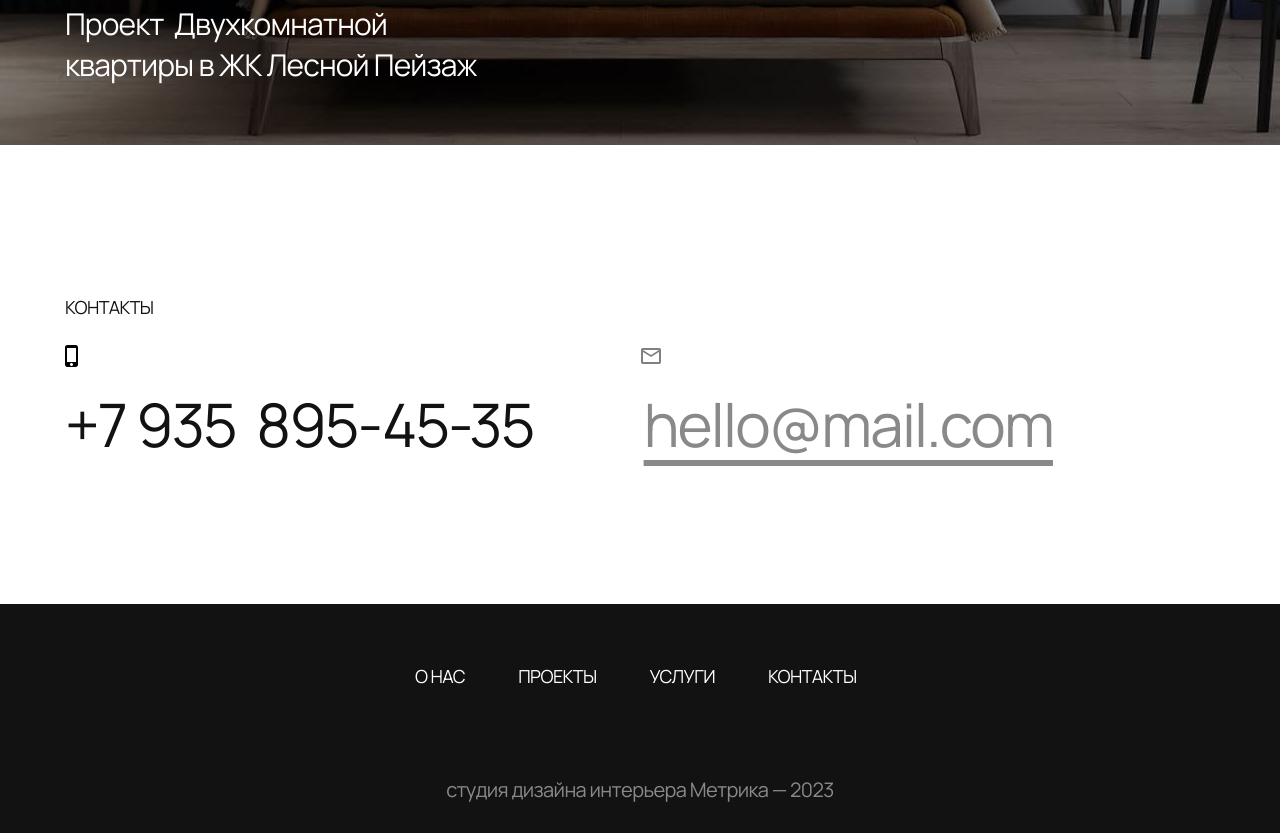
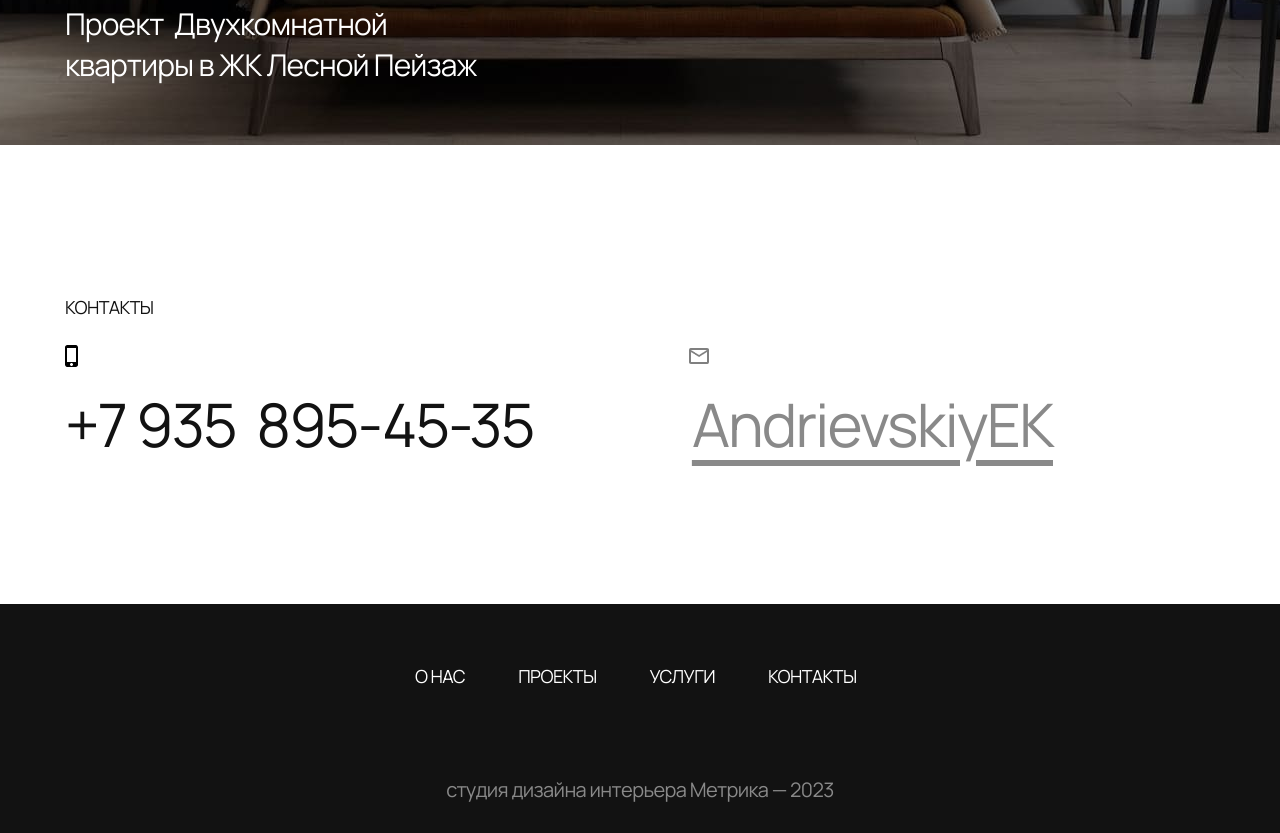
Before and after one commit to AndrievskiyEK/Metrika, a plain HTML site: page index.html in a window 1280 px wide. Shown: the part 7294-8127 px from the top of the page. Drawn offline with Linux system fonts and the light colour scheme.

Commit message:
Add files via upload

```diff
--- a/index.html
+++ b/index.html
@@ -59,7 +59,7 @@
                             <a class="burger__contact-number__arrow" href="tel:+79358954535">+7 935&#160 895-45-35</a>
                         </div>
                         <div class="burger__contact-mail">
-                            <a class="burger__contact-mail__arrow" href="mailto:hello@mail.com">hello@mail.com</a>
+                            <a class="burger__contact-mail__arrow" href="https://t.me/AndrievskiyEK">AndrievskiyEK</a>
                         </div>
                     </div>
                 </div>
@@ -299,7 +299,7 @@
                         <a class="contact-number__arrow" href="tel:+79358954535">+7 935&#160 895-45-35</a>
                     </div>
                     <div class="contact-mail">
-                        <a class="contact-mail__arrow" href="mailto:hello@mail.com">hello@mail.com</a>
+                        <a class="contact-mail__arrow" href="https://t.me/AndrievskiyEK">AndrievskiyEK</a>
                     </div>
                 </div>
             </div>
--- a/styles/service.css
+++ b/styles/service.css
@@ -118,7 +118,6 @@
     width: 777px;
     height: 708px;
     max-height: 100%;
-    overflow-y: scroll;
     padding: 94px 79px 68px 55px;
     border-radius: 10px;
     color: #000000;
@@ -163,7 +162,6 @@
     border: 0px;
     border-radius: 5px;
     cursor: pointer;
-    transition-duration: 0.75s;
 }
 
 .popup__send-btn:hover{
@@ -238,6 +236,10 @@
         width: 100%;
         font-size: 25px;
         line-height: 34px;
+    }
+
+    .popup__content{
+        overflow-y: scroll;
     }
 }
 
```
